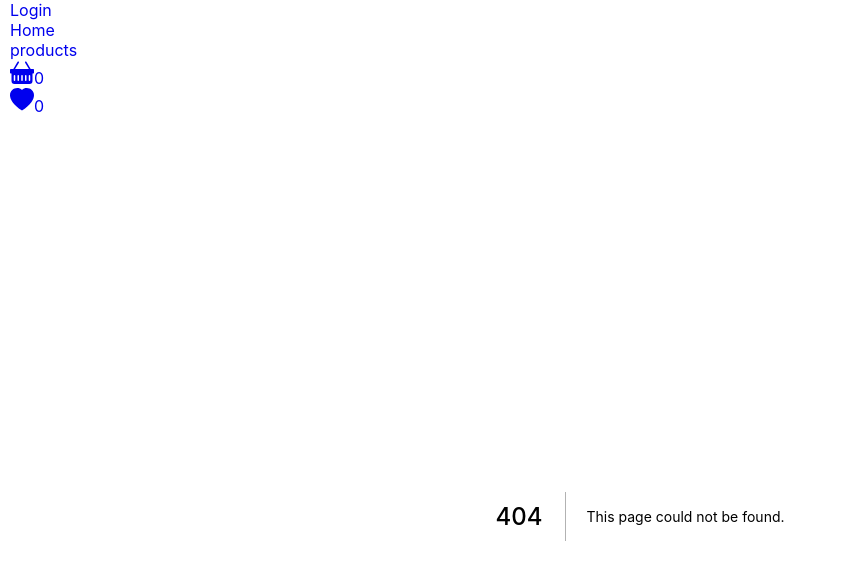
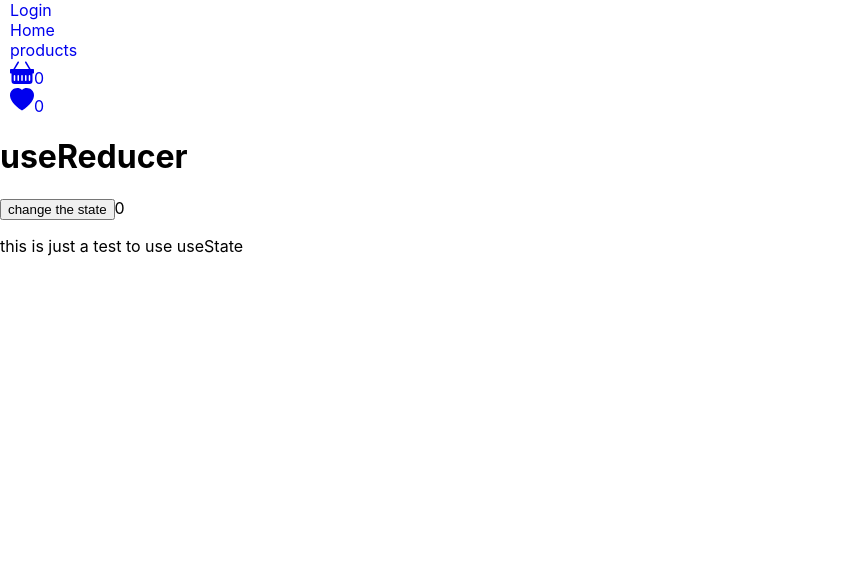
Before and after one commit to Criiis/next-js-state-management, a Next.js app: page /testing-hooks in a window 1280 px wide. Before the commit this address had no page. Shown: the top 564 px of the page, without its empty margins (0-843 px from the left). Built offline with nearby package versions, Linux system fonts and the light colour scheme.

Commit message:
playing with hooks

```diff
--- /dev/null
+++ b/pages/testing-hooks.tsx
@@ -0,0 +1,55 @@
+import { useReducer } from 'react'
+import type { NextPage } from 'next'
+
+interface State {
+  counter: number
+  showText: boolean
+}
+
+type reducerActions = { type: 'INCREMENT'; numb: number } | { type: 'SHOWTEXT' }
+
+const actions: { increment: 'INCREMENT'; showText: 'SHOWTEXT' } = {
+  increment: 'INCREMENT',
+  showText: 'SHOWTEXT',
+}
+
+const reducer = (state: State, action: reducerActions): State => {
+  switch (action.type) {
+    case actions.increment:
+      return {
+        counter: state.counter + action.numb,
+        showText: state.showText,
+      }
+    case actions.showText:
+      return {
+        counter: state.counter,
+        showText: !state.showText,
+      }
+    default:
+      return state
+  }
+}
+
+const Hooks: NextPage = () => {
+  const [state, dispatch] = useReducer(reducer, {
+    counter: 0,
+    showText: true,
+  })
+  return (
+    <>
+      <h1>useReducer</h1>
+      <button
+        onClick={() => {
+          dispatch({ type: actions.increment, numb: 1 })
+          dispatch({ type: actions.showText })
+        }}
+      >
+        change the state
+      </button>
+      {state.counter}
+      {state.showText && <p>this is just a test to use useState</p>}
+    </>
+  )
+}
+
+export default Hooks
```
